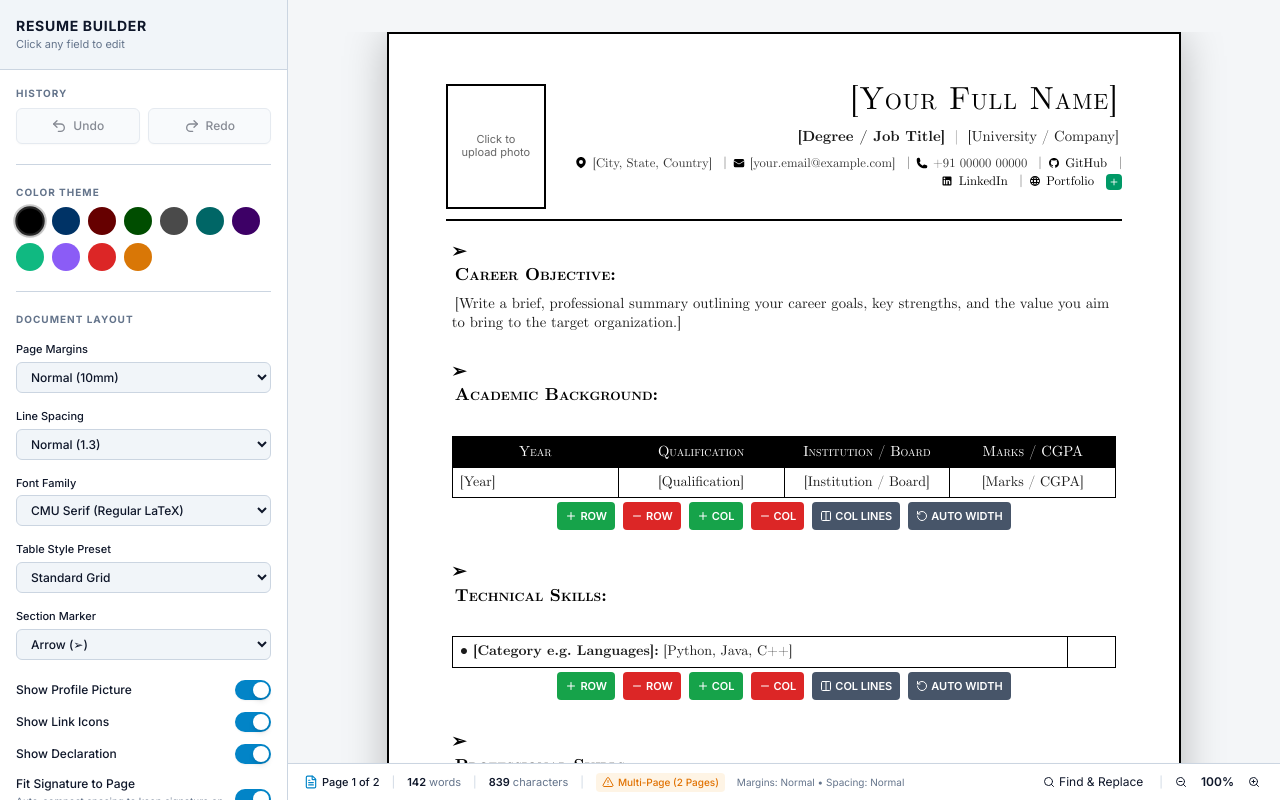
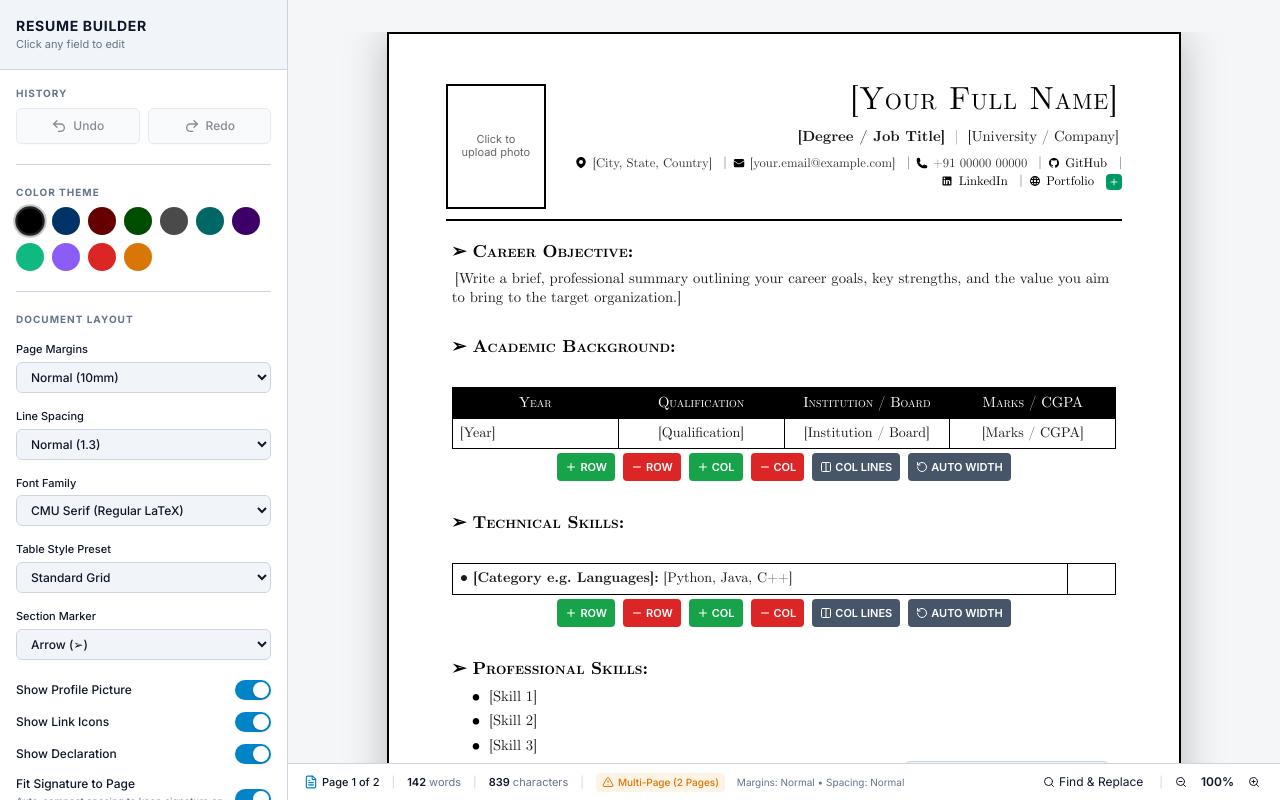
Before and after one commit to ShadowAmitendu/PlacementResume, a React (Vite) app: page / in a window 1280 px wide. Shown: the top 800 px of the page. Built offline with nearby package versions, Linux system fonts and the light colour scheme.

Commit message:
fix(title): ensure section marker and section title text remain strictly on the same line

```diff
--- a/src/components/resume/SectionWrapper.tsx
+++ b/src/components/resume/SectionWrapper.tsx
@@ -69,7 +69,7 @@ export const SectionWrapper: React.FC<SectionWrapperProps> = ({ section, childre
       {section.type !== 'hr' && (
         <div className="section-title">
           <EditableContent
-            tagName="h2"
+            tagName="span"
             html={section.title}
             onChange={(val) => updateSection(section.id, { title: val })}
             placeholder="Section Title"
--- a/src/styles/resume.css
+++ b/src/styles/resume.css
@@ -513,10 +513,25 @@ ol.skills-list-numbered li {
   margin: 5px 0 4px 0;
   font-variant: small-caps;
   color: var(--theme-color);
+  display: flex;
+  align-items: baseline;
+  flex-wrap: nowrap;
 }
 
 .section-title::before {
   content: var(--section-marker);
+  display: inline-block;
+  margin-right: 4px;
+  flex-shrink: 0;
+}
+
+.section-title .editable-text,
+.section-title h2,
+.section-title span {
+  display: inline;
+  font: inherit;
+  margin: 0;
+  padding: 0 2px;
 }
 
 .section-text {
```
